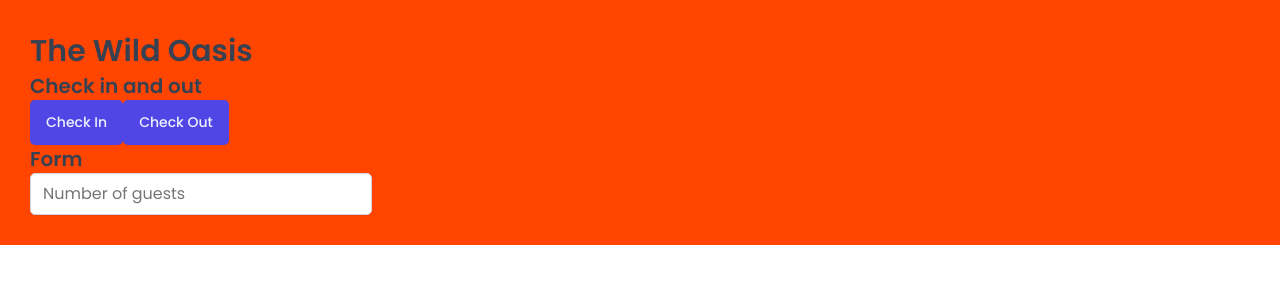
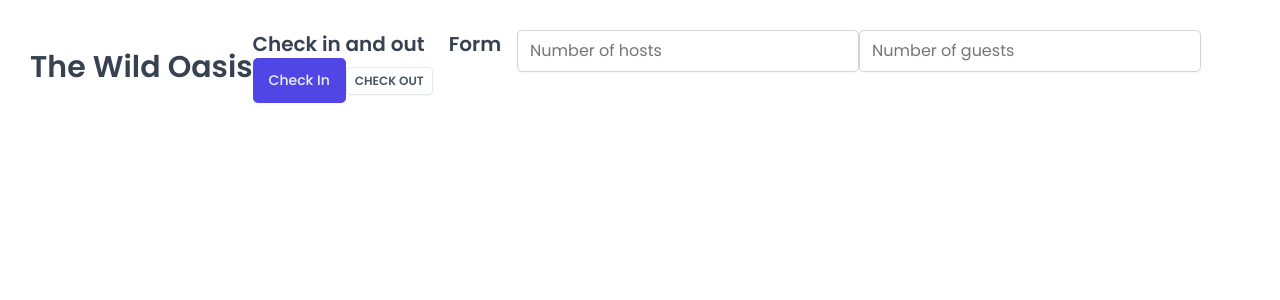
Before and after one commit to saodat-riskiyeva/the-wild-oasis, a React (Vite) app: page / in a window 1280 px wide. Shown: the top 300 px of the page. Built offline with nearby package versions, Linux system fonts and the light colour scheme; a web font is replaced by a local one.

Commit message:
building more reusable styled components

```diff
--- a/src/App.jsx
+++ b/src/App.jsx
@@ -3,25 +3,43 @@
 import Button from "./ui/Button";
 import Input from "./ui/Input";
 import Heading from "./ui/Heading";
+import Row from "./ui/Row";
 
 const StyledApp = styled.div`
-  background-color: orangered;
+  /* background-color: orangered; */
   padding: 30px;
 `;
 
 function App() {
   return (
     <>
-      {<GlobalStyles />}
+      <GlobalStyles />
       <StyledApp>
-        <Heading as="h1">The Wild Oasis</Heading>
+        <Row type="vertical">
+          <Row type="horizontal">
+            <Heading as="h1">The Wild Oasis</Heading>
 
-        <Heading as="h2">Check in and out</Heading>
-        <Button onClick={() => alert("Check in")}> Check In</Button>
-        <Button onClick={() => alert("Check out")}> Check Out</Button>
+            <div>
+              <Heading as="h2">Check in and out</Heading>
+              <Button onClick={() => alert("Check in")}>Check In</Button>
+              <Button
+                variation="secondary"
+                size="small"
+                onClick={() => alert("Check out")}
+              >
+                Check Out
+              </Button>
+            </div>
+          </Row>
 
-        <Heading as="h3">Form</Heading>
-        <Input type="number" placeholder="Number of guests" />
+          <Row>
+            <Heading as="h3">Form</Heading>
+            <form>
+              <Input type="number" placeholder="Number of hosts" />
+              <Input type="number" placeholder="Number of guests" />
+            </form>
+          </Row>
+        </Row>
       </StyledApp>
     </>
   );
--- a/src/ui/Button.jsx
+++ b/src/ui/Button.jsx
@@ -49,19 +49,17 @@
 };
 
 const Button = styled.button`
-  font-size: 1.4rem;
-  padding: 1.2rem 1.6rem;
-  font-weight: 500;
   border: none;
   border-radius: var(--border-radius-sm);
-  background-color: var(--color-brand-600);
-  color: var(--color-brand-50);
   box-shadow: var(--shadow-sm);
-  cursor: pointer;
 
-  &:hover {
-    background-color: var(--color-brand-700);
-  }
+  ${(props) => sizes[props.size]}
+  ${(props) => variations[props.variation]}
 `;
 
+Button.defaultProps = {
+  variation: "primary",
+  size: "medium",
+};
+
 export default Button;
--- /dev/null
+++ b/src/ui/Row.jsx
@@ -0,0 +1,26 @@
+import styled, { css } from "styled-components";
+
+const Row = styled.div`
+  display: flex;
+
+  ${(props) =>
+    props.type === "horizontal" &&
+    css`
+      justify-content: space-between;
+      align-items: center;
+    `}
+
+  ${(props) =>
+    props.type === "vertical" &&
+    css`
+    flex-direction: : column;
+    gap: 1.6rem;
+
+    `}
+`;
+
+Row.defaultProps = {
+  type: "vertical",
+};
+
+export default Row;
```
